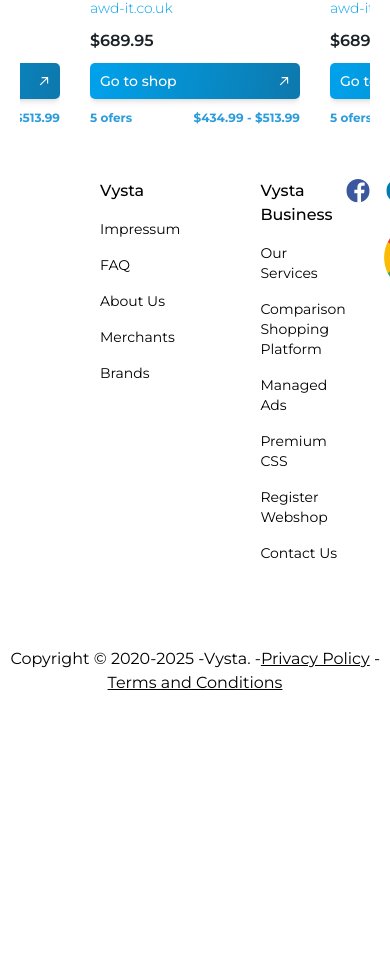
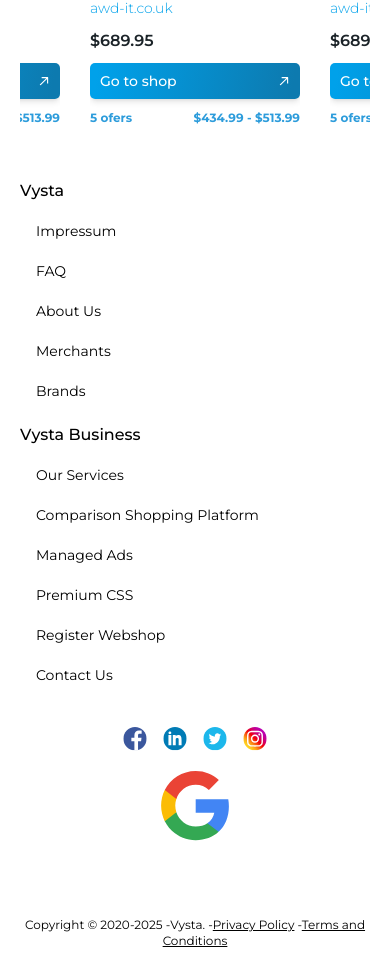
Before and after one commit to baonguyen26/vystashop, a React (Vite) app: page / in a window 390 px wide. Shown: the part 1455-2428 px from the top of the page. Before the commit the page ends 2182 px from the top, so only its background shows below. Built offline with nearby package versions, Linux system fonts and the light colour scheme.

Commit message:
style: responsive footer #1

```diff
--- a/src/components/layouts/app-layout/app-footer.tsx
+++ b/src/components/layouts/app-layout/app-footer.tsx
@@ -9,11 +9,12 @@
 export const AppFooter = () => {
   return (
     <footer>
-      <div className="py-13 px-[100px] flex justify-between">
-        <div className="flex gap-20">
+      <div className="py-13 px-[20px] md:px-[60px] lg:px-[100px] flex flex-col md:flex-row lg:flex-row justify-between">
+        <div className="flex flex-col gap-5 md:flex-row lg:flex-row md:gap-20">
           <div className="flex flex-col gap-4">
             <p className="font-medium">Vysta</p>
             {FIRST_COLUMN_CONTENT.map((item, index) => (
+              <div className="pl-4 md:pl-0">
                 <Link
                   to={item.url}
                   target="_blank"
@@ -23,12 +24,14 @@
                 >
                   {item.title}
                 </Link>
+              </div>
             ))}
           </div>
 
           <div className="flex flex-col gap-4">
             <p className="font-medium">Vysta Business</p>
             {SECOND_COLUMN_CONTENT.map((item, index) => (
+              <div className="pl-4 md:pl-0">
                 <Link
                   to={item.url}
                   target="_blank"
@@ -38,10 +41,12 @@
                 >
                   {item.title}
                 </Link>
+              </div>
             ))}
           </div>
         </div>
-        <div className="flex flex-col items-center gap-5">
+
+        <div className="flex flex-col pt-10 md:pt-0 items-center gap-5">
           <div className="flex gap-4">
             {LOGO_FOOTER_CONTENT.map((item, index) => (
               <Link
@@ -70,8 +75,8 @@
           </Link>
         </div>
       </div>
-      <div className="py-8">
-        <p className="text-center text-[##3A4B55]">
+      <div className="py-6 px-[20px] md:px-[60px]">
+        <p className="text-xs text-center text-[##3A4B55]">
           Copyright © 2020-2025 -Vysta. -
           <Link
             to="https://www.google.com/"
```
Lines whose indentation alone changed are shown as unchanged.
